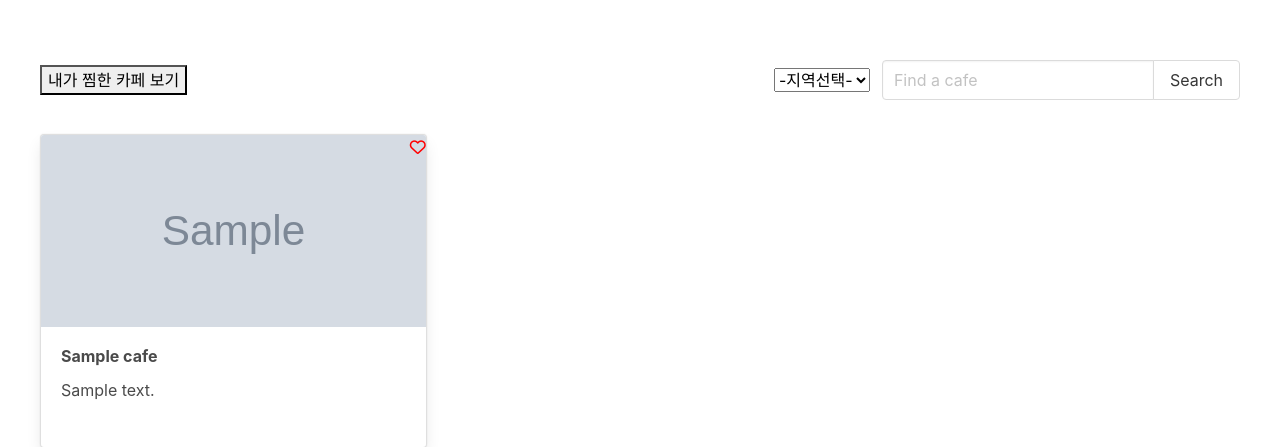
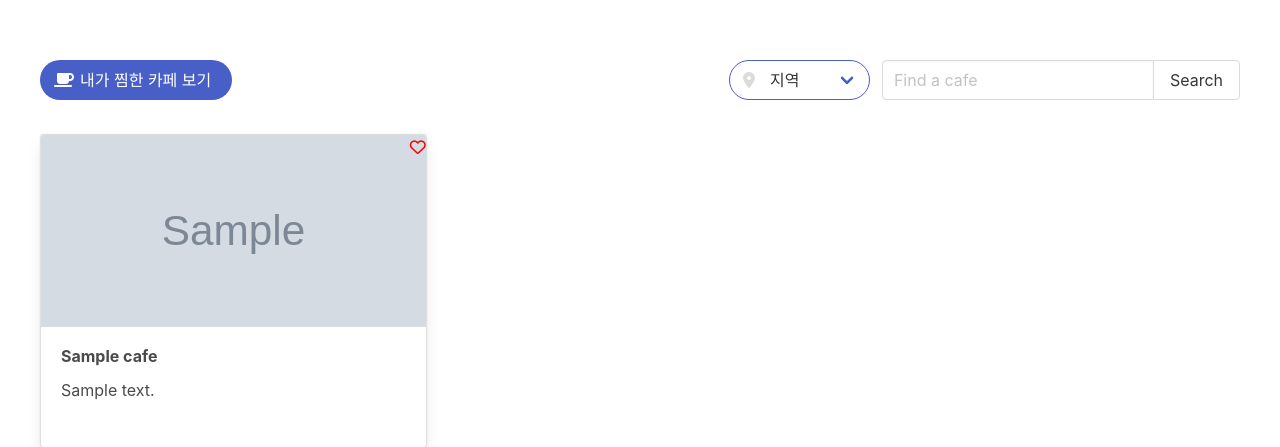
Before and after one commit to soyoonJ/jejucafe, a Flask app: template templates/index.html in a window 1280 px wide. Shown: the part 400-847 px from the top of the page. Run offline with Flask 2, Linux system fonts and the light colour scheme; the template is opened without the code that fills it: most values are stand-ins (such as "Sample title", 1, 10 or a date in 2020); grey boxes marked "Sample" are stand-in pictures; some libraries are stand-ins or nearby versions; some web fonts are replaced.

Commit message:
내가 찜한 카페, 지역 dropdown css 수정

```diff
--- a/templates/index.html
+++ b/templates/index.html
@@ -331,21 +331,29 @@
     <nav class="level search-margin">
         <!-- Left side (빈공간) -->
         <div class="level-left">
-            <button onclick="window.location.href='/api/mycafe'">내가 찜한 카페 보기</button>
+            <button class="button is-link is-rounded" onclick="window.location.href='/api/mycafe'">
+                <span class="icon is-small">
+                    <i class="fas fa-coffee"></i>
+                </span>
+                <span>내가 찜한 카페 보기</span>
+            </button>
         </div>
 
         <!-- Right side -->
         <div class="level-right">
-            <div class="level-item">
-                <div style="display: inline-block">
+            <div class="control has-icons-left level-item">
+                <div class="select is-rounded is-link" style="display: inline-block">
                     <select name="area" onchange="change_url(this.value);">
-                        <option value="" selected="selected">-지역선택-</option>
-                        <option value="지역전체">지역전체</option>
+                        <option selected>지역</option>
+                        <option value="지역전체">전체보기</option>
                         <option value="제주시">제주시</option>
                         <option value="성산읍">제주동부</option>
                         <option value="서귀포시">서귀포</option>
                         <option value="애월읍">제주서부</option>
                     </select>
+                </div>
+                <div class="icon is-small is-left">
+                     <i class="fas fa-map-marker-alt"></i>
                 </div>
             </div>
             <div class="level-item">
```
